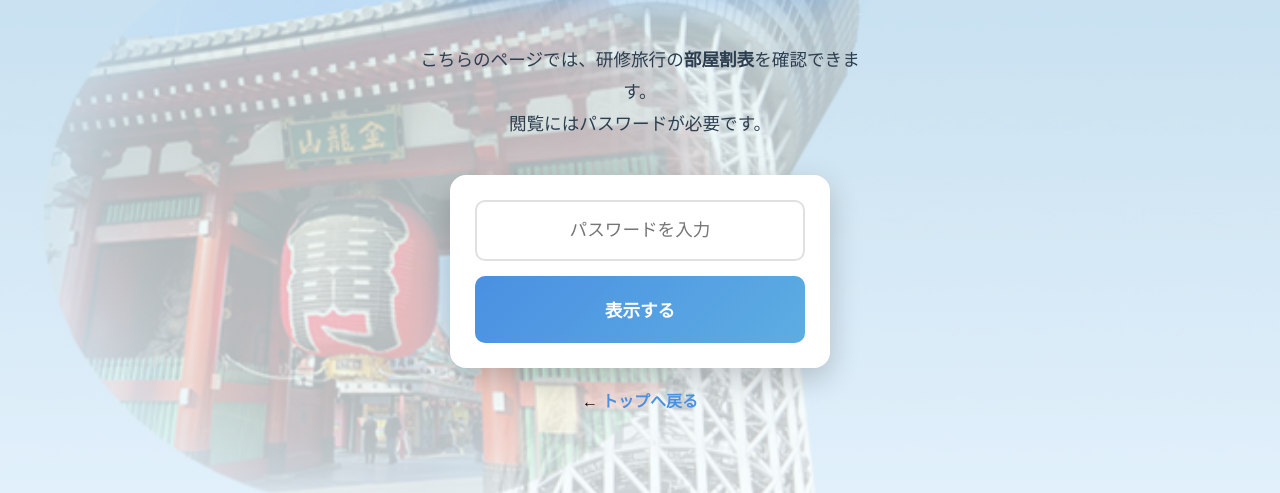
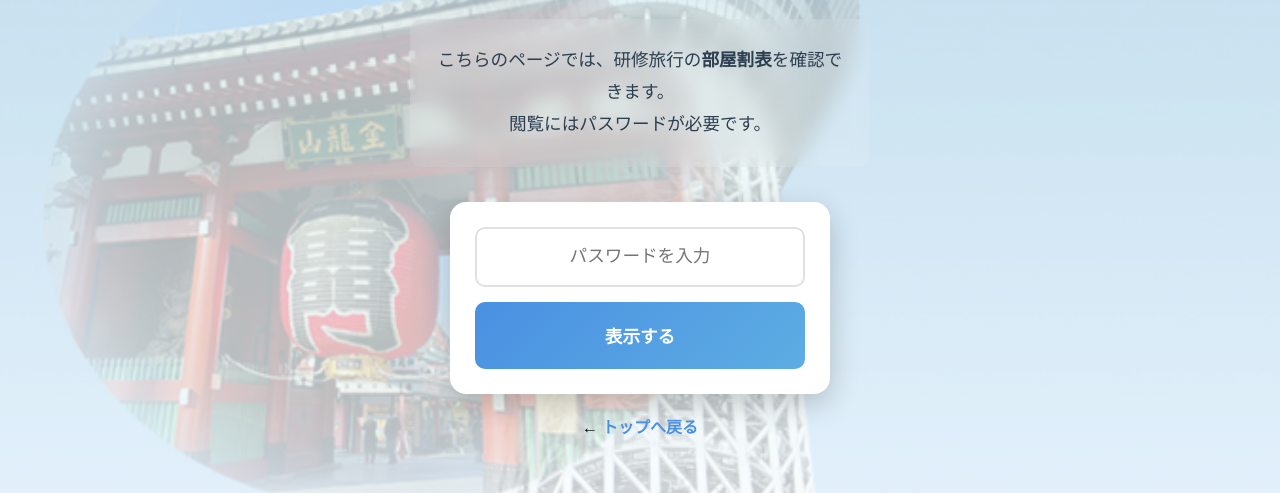
Before and after one commit to bica241110-smt/void, a plain HTML site: page frontdoor.html in a window 1280 px wide. Shown: the part 307-800 px from the top of the page. Drawn offline with Linux system fonts and the light colour scheme; no server answers.

Commit message:
Update frontdoor.html

```diff
--- a/frontdoor.html
+++ b/frontdoor.html
@@ -20,12 +20,17 @@
         padding: 20px;
       }
 
-      .description {
+         .description {
         text-align: center;
         color: #2c3e50;
+        background-color: rgba(255, 255, 255, 0.1);
         font-size: 1.1rem;
         line-height: 1.8;
         margin-bottom: 2em;
+        padding: 1.5em;
+        border-radius: 12px;
+        backdrop-filter: blur(10px);
+        box-shadow: 0 4px 15px rgba(255, 255, 255, 0);
       }
 
       #passwordInput {
@@ -85,10 +90,12 @@
   <body>
     <section id="room-auth" class="section fade-in">
       <h2 class="section-title">🔐 部屋割表の確認</h2>
+
       <p class="description">
         こちらのページでは、研修旅行の<strong>部屋割表</strong>を確認できます。<br />
         閲覧にはパスワードが必要です。
       </p>
+
 
       <div class="card" style="max-width: 380px; margin: 20px auto; padding: 25px">
         <input
```
